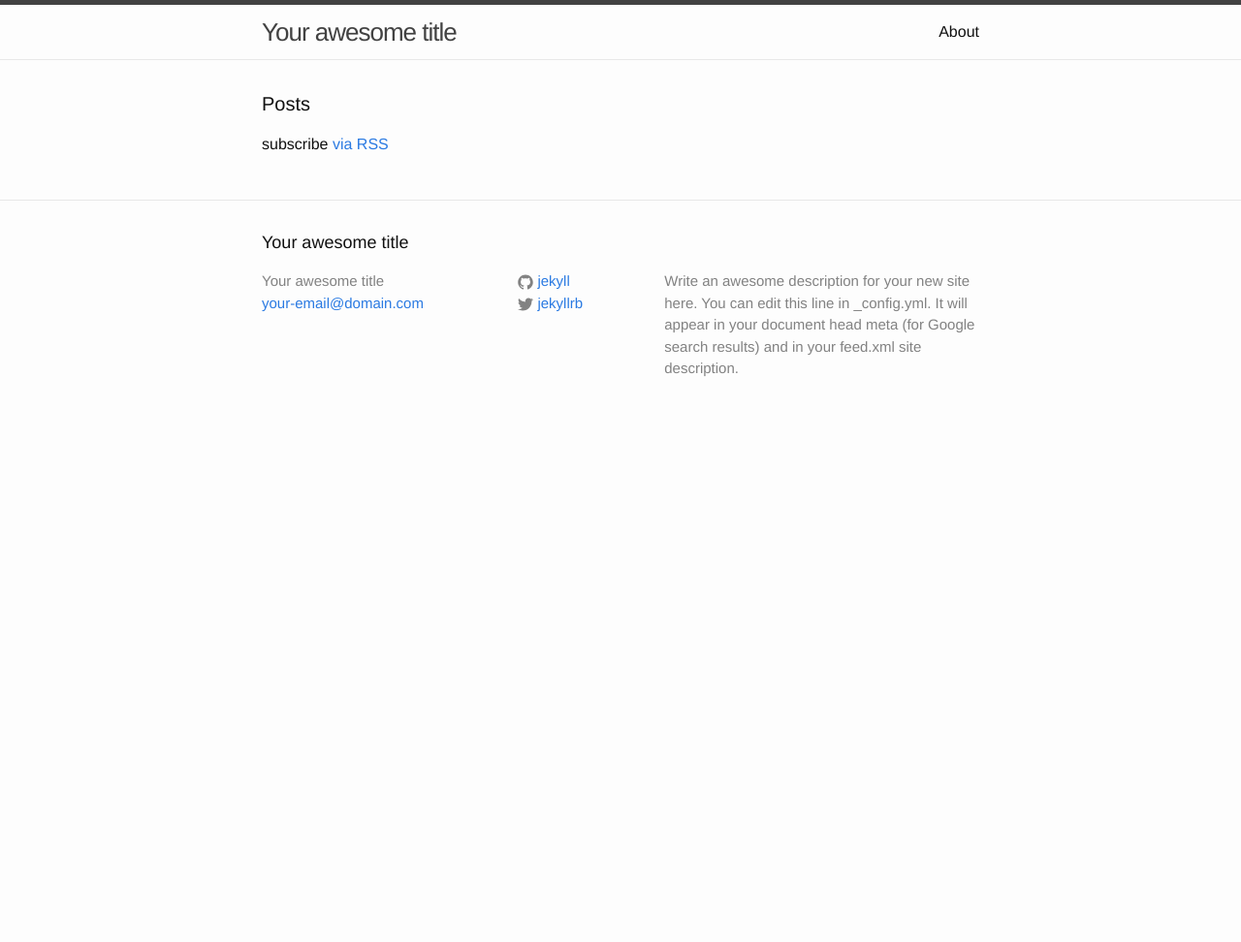
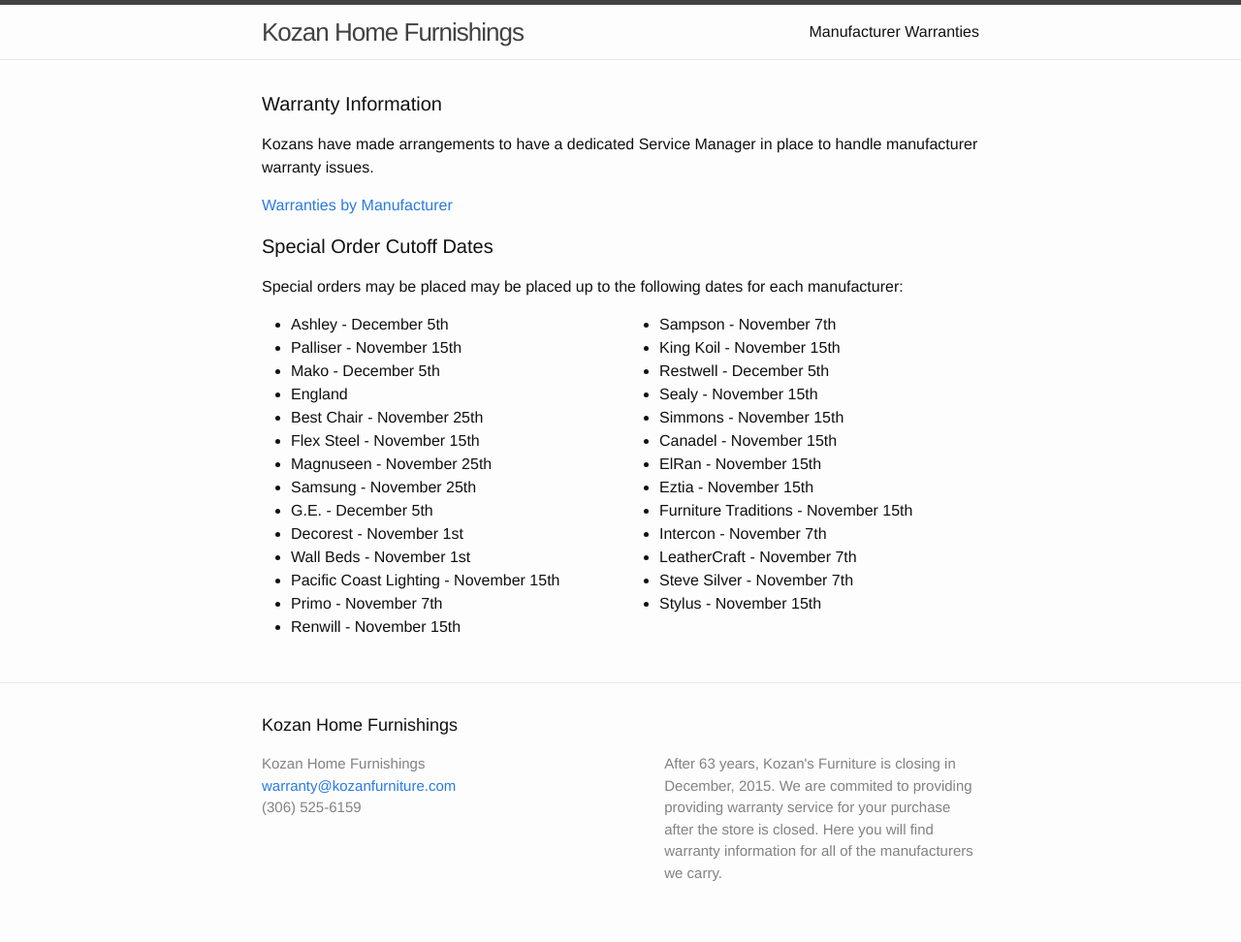
Before and after one commit to johnkozan/kozans-warranty, a Jekyll site: the page built from index.html, in a window 1280 px wide. Shown: the whole page at 97% size. Built offline with Jekyll 4.4.1, drawn with Linux system fonts in a browser that asks for light colours; before the commit the page ends 900 px from its top, so only the background shows below that.

```diff
--- a/_config.yml
+++ b/_config.yml
@@ -1,14 +1,12 @@
 # Site settings
-title: Your awesome title
-email: your-email@domain.com
+title: Kozan Home Furnishings
+email: warranty@kozanfurniture.com
 description: > # this means to ignore newlines until "baseurl:"
-  Write an awesome description for your new site here. You can edit this
-  line in _config.yml. It will appear in your document head meta (for
-  Google search results) and in your feed.xml site description.
+  After 63 years, Kozan's Furniture is closing in December, 2015.
+  We are commited to providing providing warranty service for your purchase after the store is closed.
+  Here you will find warranty information for all of the manufacturers we carry.
 baseurl: "" # the subpath of your site, e.g. /blog/
-url: "http://yourdomain.com" # the base hostname & protocol for your site
-twitter_username: jekyllrb
-github_username:  jekyll
+url: "http://kozanfurniture.com" # the base hostname & protocol for your site
 
 # Build settings
 markdown: kramdown
--- a/_includes/footer.html
+++ b/_includes/footer.html
@@ -9,6 +9,7 @@
         <ul class="contact-list">
           <li>{{ site.title }}</li>
           <li><a href="mailto:{{ site.email }}">{{ site.email }}</a></li>
+          <li>(306) 525-6159</li>
         </ul>
       </div>
 
--- a/_sass/_base.scss
+++ b/_sass/_base.scss
@@ -202,3 +202,13 @@ pre {
         }
     }
 }
+
+
+div.twoColumn {
+  -moz-column-count: 2;
+  -moz-column-gap: 20px;
+  -webkit-column-count: 2;
+  -webkit-column-gap: 20px;
+  column-count: 2;
+  column-gap: 20px;
+}
--- a/index.html
+++ b/index.html
@@ -4,20 +4,53 @@ layout: default
 
 <div class="home">
 
-  <h1 class="page-heading">Posts</h1>
+  <h1 class="page-heading">Warranty Information</h1>
 
-  <ul class="post-list">
-    {% for post in site.posts %}
-      <li>
-        <span class="post-meta">{{ post.date | date: "%b %-d, %Y" }}</span>
+  <p>
+  Kozans have made arrangements to have a dedicated Service Manager in place to handle manufacturer warranty issues.
+  </p>
 
-        <h2>
-          <a class="post-link" href="{{ post.url | prepend: site.baseurl }}">{{ post.title }}</a>
-        </h2>
-      </li>
-    {% endfor %}
+  <p>
+  <h4> <a href="/warranties">Warranties by Manufacturer</a></h4>
+  </p>
+
+
+  <h1 class="page-heading">Special Order Cutoff Dates</h1>
+
+  <p>
+  Special orders may be placed may be placed up to the following dates for each manufacturer:
+
+  <div class="twoColumn">
+  <ul>
+    <li>Ashley - December 5th</li>
+    <li>Palliser - November 15th</li>
+    <li>Mako - December 5th</li>
+    <li>England</li>
+    <li>Best Chair - November 25th</li>
+    <li>Flex Steel - November 15th</li>
+    <li>Magnuseen - November 25th</li>
+    <li>Samsung - November  25th</li>
+    <li>G.E. - December 5th</li>
+    <li>Decorest - November 1st</li>
+    <li>Wall Beds - November 1st</li>
+    <li>Pacific Coast Lighting - November 15th</li>
+    <li>Primo - November 7th</li>
+    <li>Renwill - November 15th</li>
+    <li>Sampson - November 7th</li>
+    <li>King Koil - November 15th</li>
+    <li>Restwell - December 5th</li>
+    <li>Sealy - November 15th</li>
+    <li>Simmons - November 15th</li>
+    <li>Canadel - November 15th</li>
+    <li>ElRan - November 15th</li>
+    <li>Eztia - November 15th</li>
+    <li>Furniture Traditions - November 15th</li>
+    <li>Intercon - November 7th</li>
+    <li>LeatherCraft - November 7th</li>
+    <li>Steve Silver - November 7th</li>
+    <li>Stylus - November 15th</li>
   </ul>
-
-  <p class="rss-subscribe">subscribe <a href="{{ "/feed.xml" | prepend: site.baseurl }}">via RSS</a></p>
+</div>
+  </p>
 
 </div>
```
Also changed, not shown: _layouts/post.html (deleted, +0 -15 lines), about.md (deleted, +0 -11 lines), feed.xml (deleted, +0 -30 lines), warranties.html (added, +40 -0 lines).
